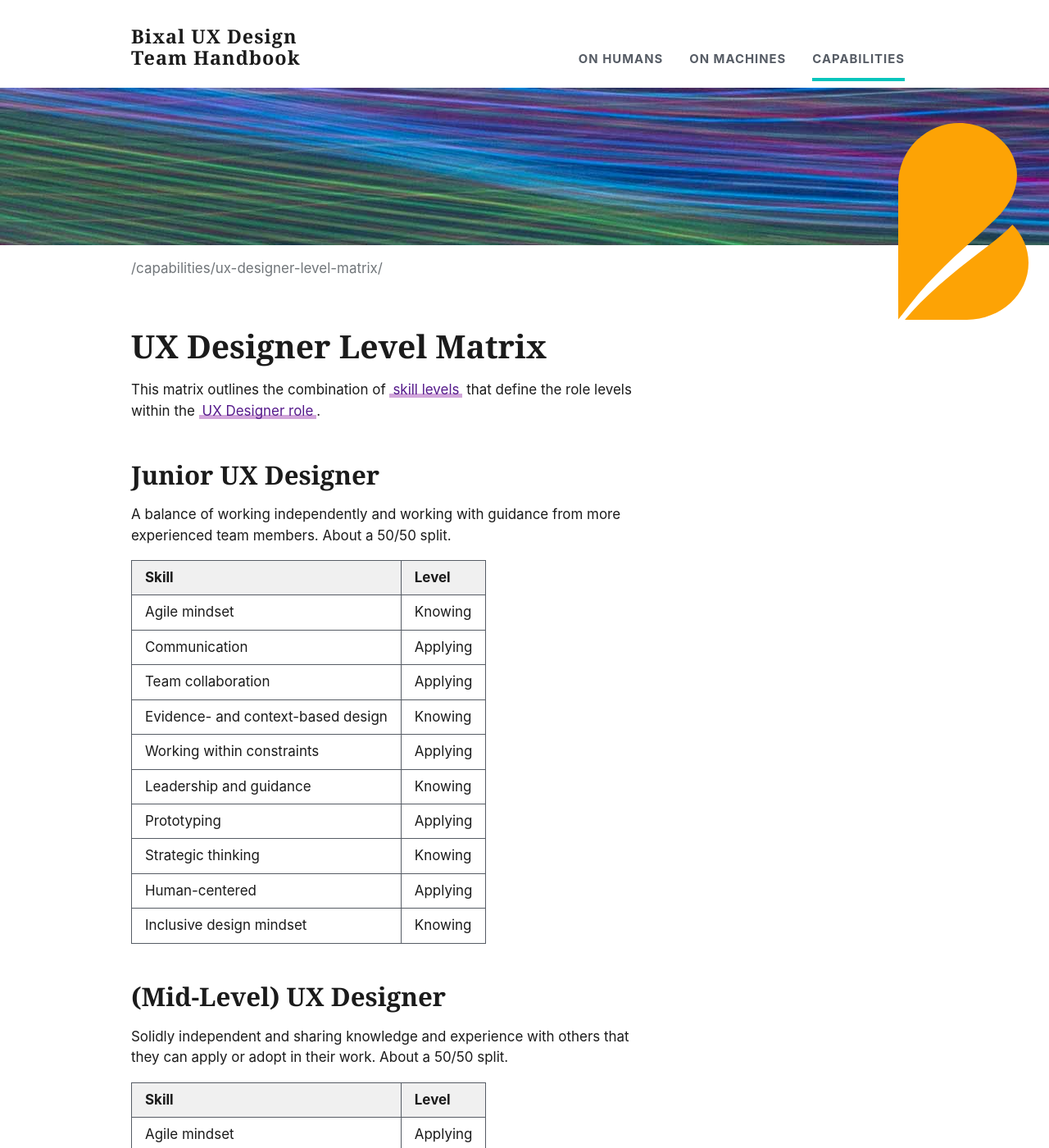
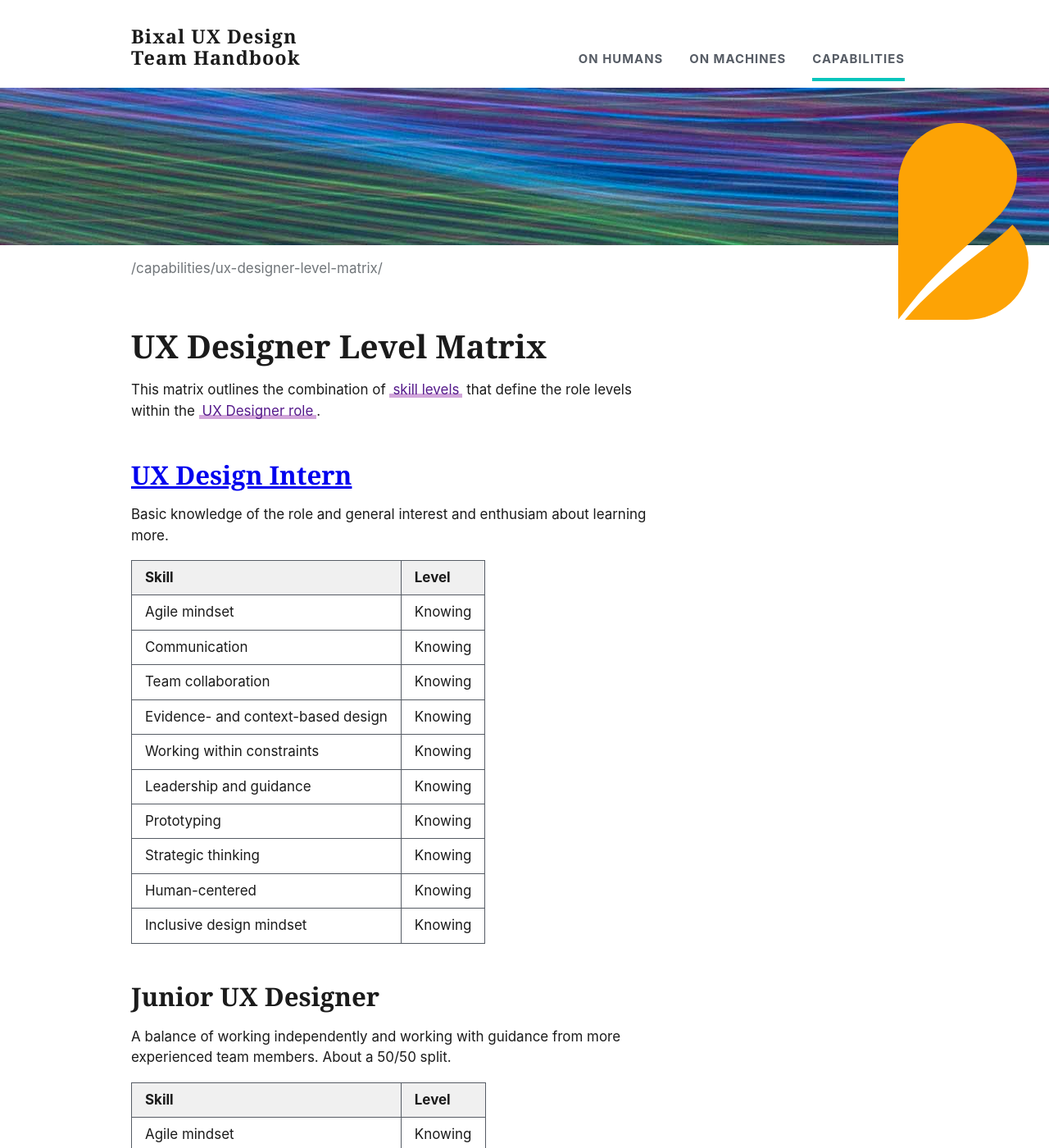
Before and after one commit to Bixal/bixal-uxd-team-handbook, a Jekyll site: the page built from capability-framework/ux-designer-level-matrix.md, in a window 1280 px wide and 1400 px high. Shown: the whole window at 82% size. Built offline with Jekyll 4.4.1, drawn with Linux system fonts in a browser that asks for light colours; some web fonts are replaced; our own code applies the rules of GitHub Pages for plain Markdown files.

Commit message:
add intern to skills matrix

```diff
--- a/capability-framework/ux-designer-level-matrix.md
+++ b/capability-framework/ux-designer-level-matrix.md
@@ -6,6 +6,22 @@ permalink: /capabilities/ux-designer-level-matrix/
 # UX Designer Level Matrix
 
 This matrix outlines the combination of [skill levels](../skill-levels) that define the role levels within the [UX Designer role](../ux-designer-role-overview).
+
+## [UX Design Intern](../job-ads/ux-design-intern-job-ad/)
+Basic knowledge of the role and general interest and enthusiam about learning more.
+
+| Skill | Level |
+| --- | --- |
+| Agile mindset | Knowing |
+| Communication | Knowing |
+| Team collaboration | Knowing |
+| Evidence- and context-based design | Knowing |
+| Working within constraints | Knowing |
+| Leadership and guidance | Knowing |
+| Prototyping | Knowing |
+| Strategic thinking | Knowing |
+| Human-centered | Knowing |
+| Inclusive design mindset | Knowing |
 
 ## Junior UX Designer
 A balance of working independently and working with guidance from more experienced team members. About a 50/50 split.
```
